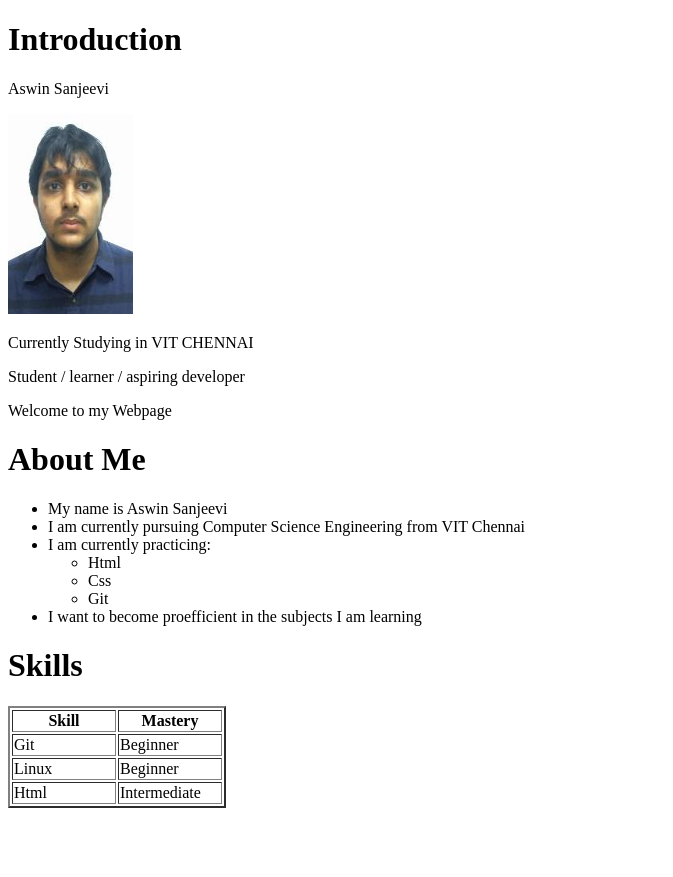
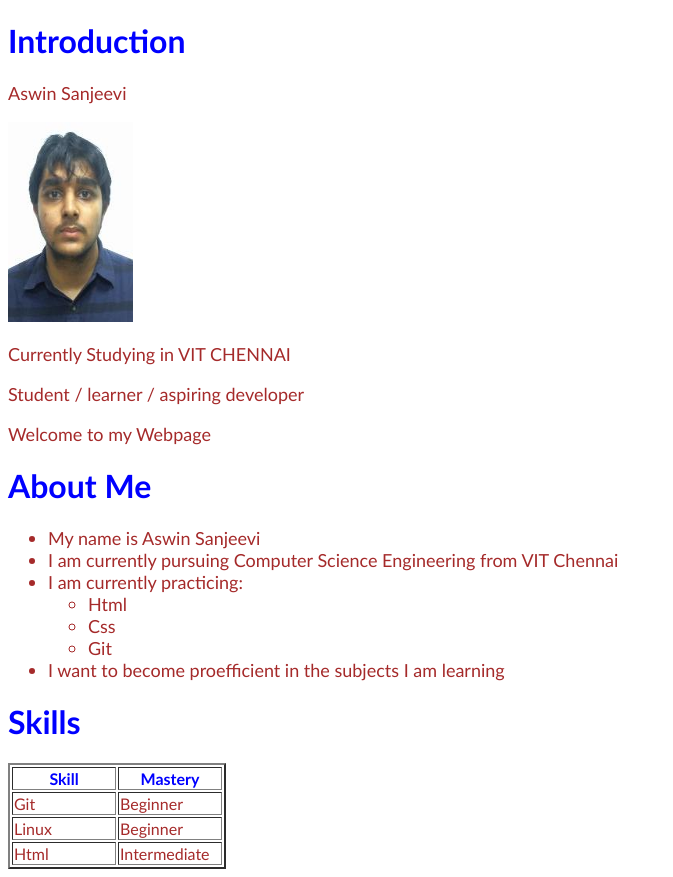
Before and after one commit to s-aswin767/About-ME, a plain HTML site: page index.html in a window 1280 px wide. Shown: the whole page, without its empty margins (0-673 px from the left). Before the commit the page ends 816 px from the top, so only its background shows below. Drawn offline with Linux system fonts and the light colour scheme.

Commit message:
first internal CSS styling

```diff
--- a/index.html
+++ b/index.html
@@ -38,4 +38,26 @@
             </table>
         </main>
     </body>
+    <style>
+        html{
+            font-family:'Gill Sans', 'Gill Sans MT', Calibri, 'Trebuchet MS', sans-serif;
+        }
+        h1{
+            color:blue;
+        }
+        ul{
+            color:brown;
+            font-size:18px;
+        }
+        p{
+            color:brown;
+            font-size:18px;
+        }
+        th{
+            color:blue;
+        }
+        tr{
+            color:brown;
+        }
+    </style>
 </html>
```
